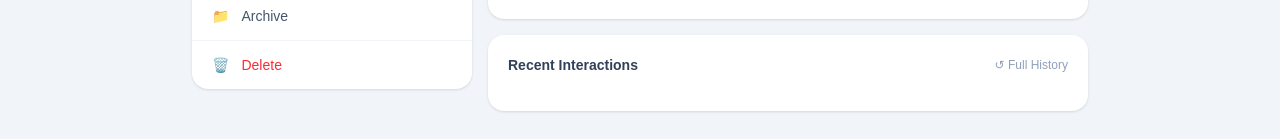
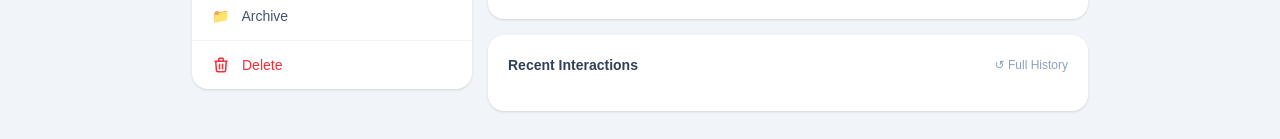
Before and after one commit to sadiarahmansmrity0/KeenKeeper, a Next.js app: page /friends/1 in a window 1280 px wide. Shown: the part 599-738 px from the top of the page. Built offline with nearby package versions, Linux system fonts and the light colour scheme.

Commit message:
updated  the delete button

```diff
--- a/src/app/friends/[useId]/page.jsx
+++ b/src/app/friends/[useId]/page.jsx
@@ -8,7 +8,7 @@ import 'react-toastify/dist/ReactToastify.css';
 import { Zoom } from 'react-toastify';
 import { addToLocalDB } from "@/utils/localDB";
 import { getAllFromLocalDB } from "@/utils/localDB";
-
+import { HiOutlineTrash } from "react-icons/hi";
 const FriendsData = ({ params }) => {
   const {loading, friends } = useHooks();
   const { useId } = use(params);
@@ -93,8 +93,9 @@ const sharedStyle = " text-white rounded-full px-3 py-1 text-sm font-medium";
                 <span>📁</span> Archive
               </button>
               <button className="w-full flex items-center gap-3 px-5 py-3.5 text-sm text-red-500 hover:bg-red-50 transition-colors">
-                <span>🗑️</span> Delete
-              </button>
+  <HiOutlineTrash className="text-lg" />
+  Delete
+</button>
             </div>
           </div>
 
```
